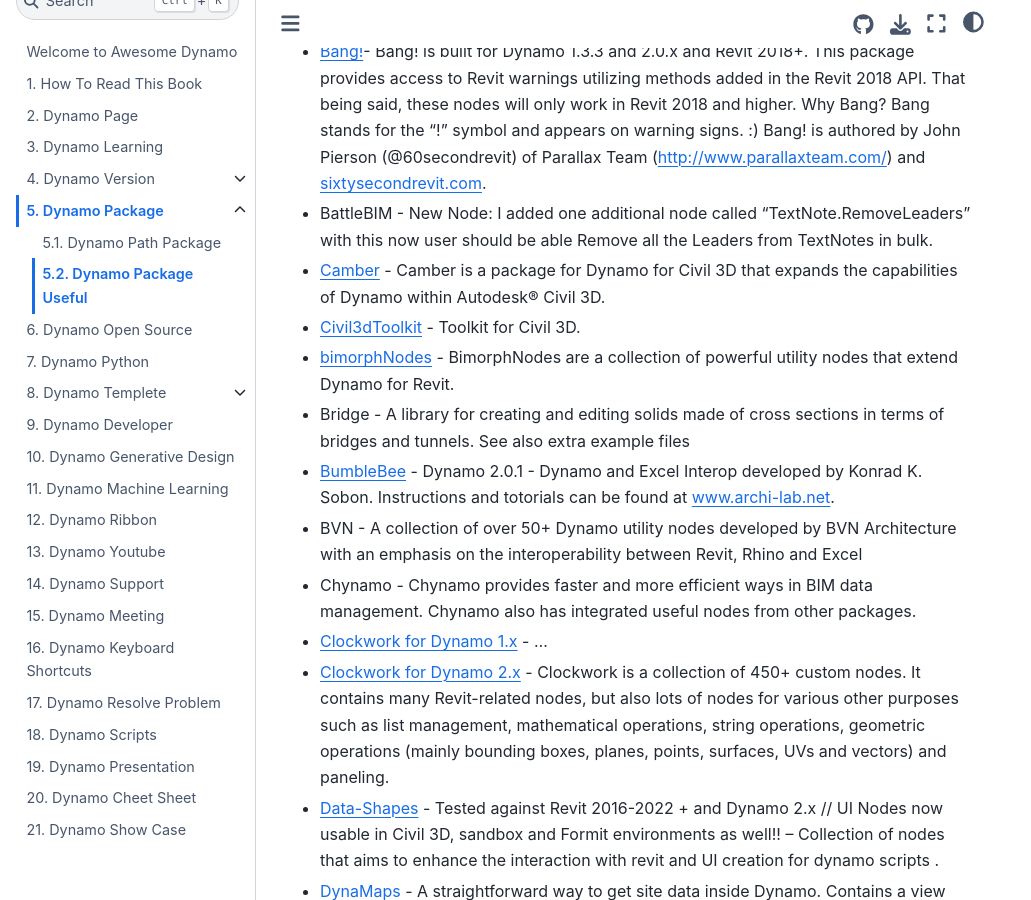
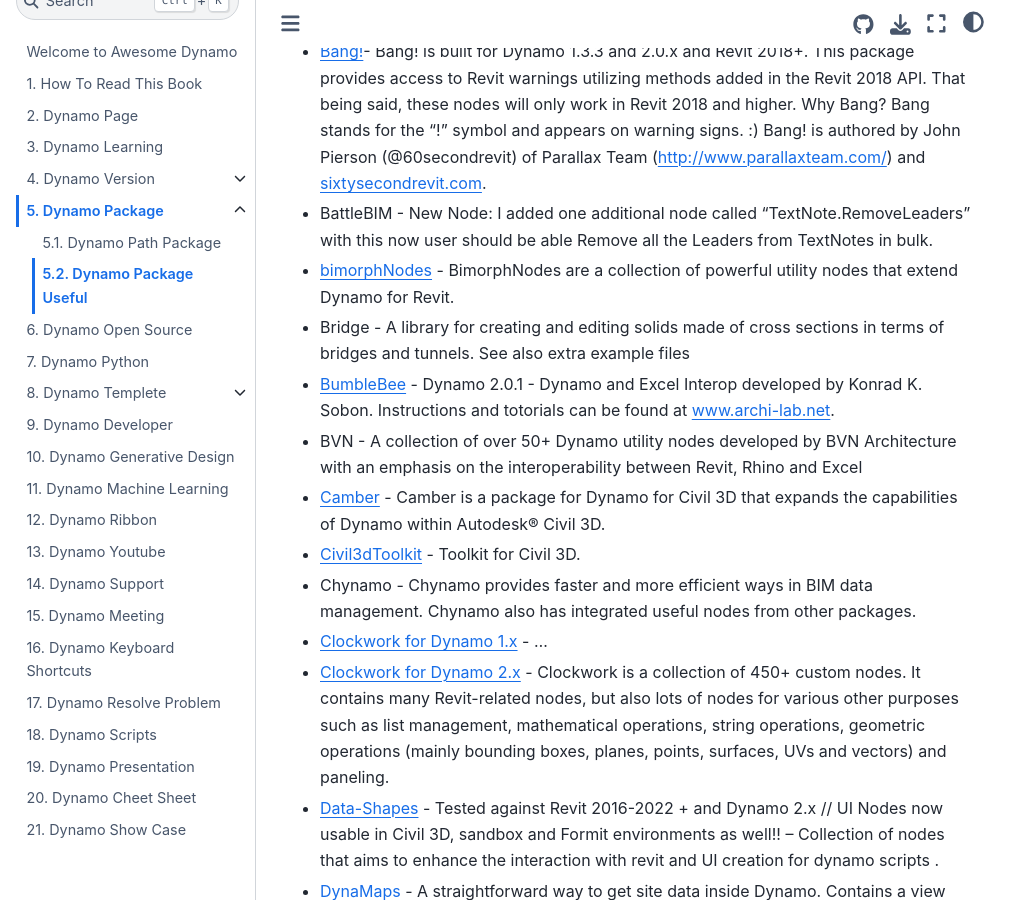
Before and after one commit to chuongmep/Awesome-Dynamo, a Jupyter Book: the page built from DynamoPackage/dyndevelopackage.md, in a window 1280 px wide and 900 px high, scrolled down 313 px. Shown: the whole window, without its empty margins (0-1031 px from the left). Built offline with Jupyter Book 1.0.4 settings and Sphinx 7.4.7 and the Sphinx Book theme 1.1.4, drawn with Linux system fonts in a browser that asks for light colours; comment, search, counter and statistics services are not loaded.

```diff
--- a/DynamoPackage/dyndevelopackage.md
+++ b/DynamoPackage/dyndevelopackage.md
@@ -11,12 +11,12 @@ https://dynamopackages.com/
 - Bakery - Bakery is a huge repository of BIM and VDC management tools, covering a wide range of workflows and automations.
 - [Bang!](https://github.com/johnpierson/BangForDynamo)- Bang! is built for Dynamo 1.3.3 and 2.0.x and Revit 2018+. This package provides access to Revit warnings utilizing methods added in the Revit 2018 API. That being said, these nodes will only work in Revit 2018 and higher. Why Bang? Bang stands for the "!" symbol and appears on warning signs. :) Bang! is authored by John Pierson (@60secondrevit) of Parallax Team (http://www.parallaxteam.com/) and sixtysecondrevit.com.
 - BattleBIM -  New Node: I added one additional node called “TextNote.RemoveLeaders” with this now user should be able Remove all the Leaders from TextNotes in bulk.
-- [Camber](https://github.com/mzjensen/Camber) - Camber is a package for Dynamo for Civil 3D that expands the capabilities of Dynamo within Autodesk® Civil 3D.
-- [Civil3dToolkit](https://github.com/paoloemilioserra/Civil3dToolkit) - Toolkit for Civil 3D.
 - [bimorphNodes](https://bimorph.com/bimorph-nodes/) - BimorphNodes are a collection of powerful utility nodes that extend Dynamo for Revit.
 - Bridge - A library for creating and editing solids made of cross sections in terms of bridges and tunnels. See also extra example files
 - [BumbleBee](https://github.com/ksobon/Bumblebee) - Dynamo 2.0.1 - Dynamo and Excel Interop developed by Konrad K. Sobon. Instructions and totorials can be found at www.archi-lab.net.
 - BVN - A collection of over 50+ Dynamo utility nodes developed by BVN Architecture with an emphasis on the interoperability between Revit, Rhino and Excel
+- [Camber](https://github.com/mzjensen/Camber) - Camber is a package for Dynamo for Civil 3D that expands the capabilities of Dynamo within Autodesk® Civil 3D.
+- [Civil3dToolkit](https://github.com/paoloemilioserra/Civil3dToolkit) - Toolkit for Civil 3D.
 - Chynamo - Chynamo provides faster and more efficient ways in BIM data management. Chynamo also has integrated useful nodes from other packages.
 - [Clockwork for Dynamo 1.x](https://github.com/andydandy74/ClockworkForDynamo) - ...
 - [Clockwork for Dynamo 2.x](https://github.com/andydandy74/ClockworkForDynamo) - Clockwork is a collection of 450+ custom nodes. It contains many Revit-related nodes, but also lots of nodes for various other purposes such as list management, mathematical operations, string operations, geometric operations (mainly bounding boxes, planes, points, surfaces, UVs and vectors) and paneling.
```
